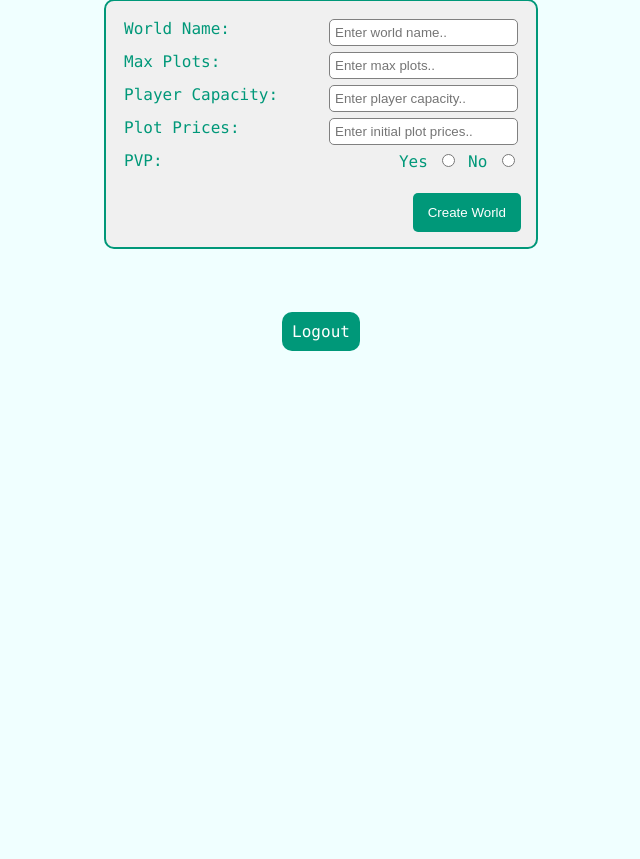
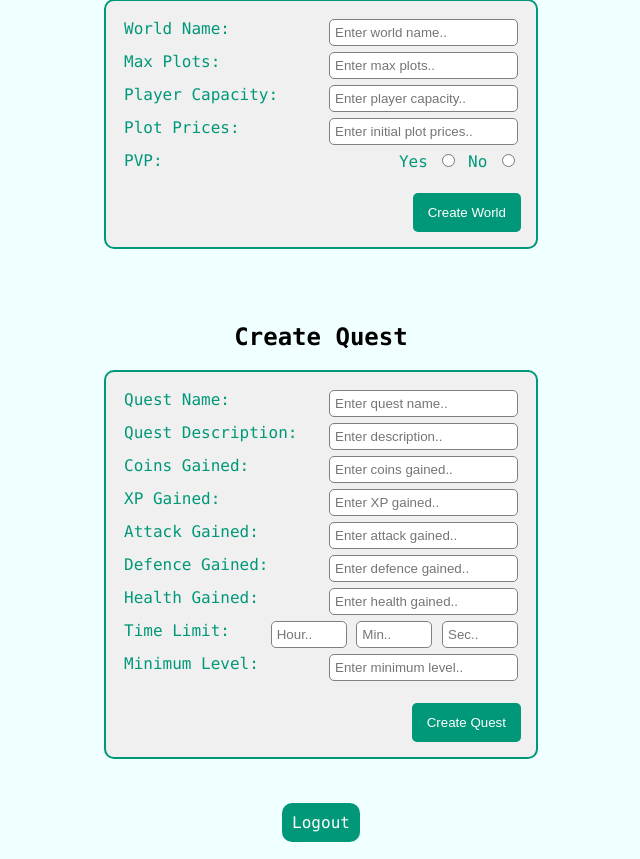
Before and after one commit to RiverRive/GuildQuest, a PHP site: page /adminHome.php in a window 1280 px wide. Shown: the part 949-1808 px from the top of the page, without its empty margins (319-959 px from the left). Before the commit the page ends 1300 px from the top, so only its background shows below. Run offline with PHP 8.4, Linux system fonts and the light colour scheme.

Commit message:
implemented add quest functionality for admin

```diff
--- a/www/adminHome.php
+++ b/www/adminHome.php
@@ -166,6 +166,101 @@
 	</form>
 	</div>
 
+	 <br>
+        <br>
+        <h2>Create Quest</h2>
+
+        <form method="POST" action="createQuest.php" class="adminForm">
+                <div class="row">
+                  <div class="col-left">
+                    <label for="questName">Quest Name:</label>
+                  </div>
+                  <div class="col-right">
+                    <input type="text" id="questName" name="questName" placeholder="Enter quest name.."><br>
+                  </div>
+		</div>
+
+		<div class="row">
+                  <div class="col-left">
+                    <label for="questDescription">Quest Description:</label>
+                  </div>
+                  <div class="col-right">
+                    <input type="text" id="questDescription" name="questDescription" placeholder="Enter description.."><br>
+                  </div>
+                </div>
+
+		<div class="row">
+                  <div class="col-left">
+                    <label for="coinsGain">Coins Gained:</label>
+                  </div>
+                  <div class="col-right">
+                    <input type="text" id="coinsGain" name="coinsGain" placeholder="Enter coins gained.."><br>
+                  </div>
+                </div>
+
+		<div class="row">
+                  <div class="col-left">
+                    <label for="xpGain">XP Gained:</label>
+                  </div>
+                  <div class="col-right">
+                    <input type="text" id="xpGain" name="xpGain" placeholder="Enter XP gained.."><br>
+                  </div>
+                </div>
+
+		<div class="row">
+                  <div class="col-left">
+                    <label for="attackGain">Attack Gained:</label>
+                  </div>
+                  <div class="col-right">
+                    <input type="text" id="attackGain" name="attackGain" placeholder="Enter attack gained.."><br>
+                  </div>
+                </div>
+
+		<div class="row">
+                  <div class="col-left">
+                    <label for="defGain">Defence Gained:</label>
+                  </div>
+                  <div class="col-right">
+                    <input type="text" id="defGain" name="defGain" placeholder="Enter defence gained.."><br>
+                  </div>
+                </div>
+
+		<div class="row">
+                  <div class="col-left">
+                    <label for="healthGain">Health Gained:</label>
+                  </div>
+                  <div class="col-right">
+                    <input type="text" id="healthGain" name="healthGain" placeholder="Enter health gained.."><br>
+                  </div>
+                </div>
+
+		<div class="row">
+                  <div class="col-left">
+                    <label for="timeLimit">Time Limit:</label>
+                  </div>
+                  <div class="col-right-time">
+		    <input type="text" id="hr" name="hr" placeholder="Hour..">
+		    <input type="text" id="min" name="min" placeholder="Min..">
+		    <input type="text" id="sec" name="sec" placeholder="Sec..">
+                  </div>
+                </div>
+
+		<div class="row">
+                  <div class="col-left">
+                    <label for="minLevel">Minimum Level:</label>
+                  </div>
+                  <div class="col-right">
+                    <input type="text" id="minLevel" name="minLevel" placeholder="Enter minimum level.."><br>
+                  </div>
+                </div>
+
+
+
+
+		<br>
+                <input type="submit" id="createQuest" value="Create Quest">
+
+	</form>
 
 	<br>
 	<br>
--- a/www/adminPages.css
+++ b/www/adminPages.css
@@ -80,3 +80,12 @@ input[type=text]:focus {
 #returnButton:hover {
 	background-color:#0098FF;
 }
+
+
+.col-right-time {
+	float: right;
+}
+
+.col-right-time  input[type=text]{
+	max-width: 76px;
+}
```
Also changed, not shown: www/createQuest.php (added, +42 -0 lines).
